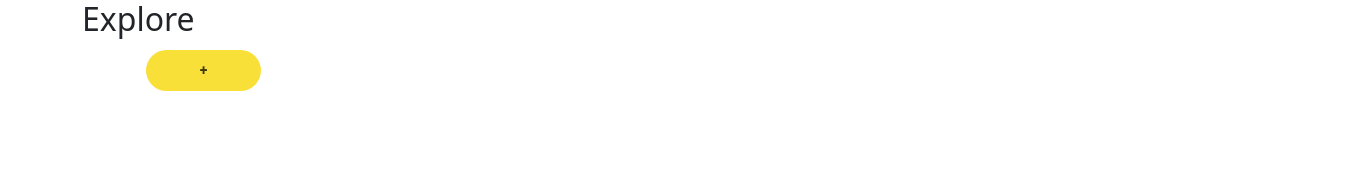
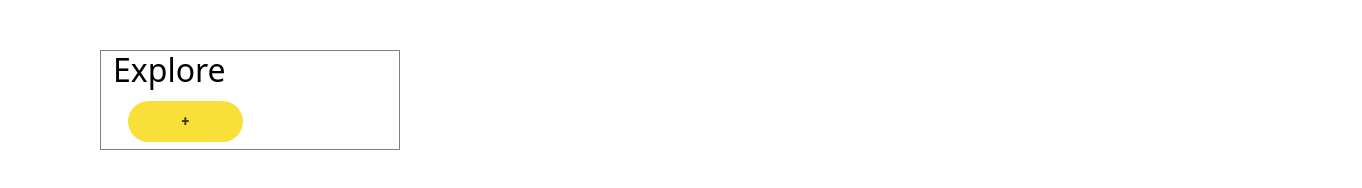
Before and after one commit to JoshuaYoung1997/JoshuaYoung1997.github.io, a website: page index.html in a window 1280 px wide. Shown: the whole page, 1362 px wide, since content can reach past the window. Drawn offline with nearby package versions, Linux system fonts and the light colour scheme.

Commit message:
More Changes

```diff
--- a/index.html
+++ b/index.html
@@ -22,7 +22,7 @@
 
 <body>
   <main>
-    <div class="container-fluid">
+    <div class="container-fluid" id="backgroundContainer">
        <div class="row">
          <div class="col-md-5" id="colorBack">
 
@@ -32,7 +32,7 @@
          </div>
        </div>
      </div>
-     <div class="container">
+     <div class="container" id="mainContainer">
       <div class="row">
         <div class="col-12" id="mainContent">
           <h2>Explore</h2>
--- a/style.css
+++ b/style.css
@@ -111,3 +111,22 @@
   #mainContent{
     justify-content: flex-start;
   }
+
+  #backgroundContainer{
+    position: relative;
+  }
+  /* #containerA{
+      height: 100px;
+      width: 500px;
+      border: solid 1px gray;
+  } */
+  #mainContainer{
+    position: absolute;
+    top: 50px;
+    left: 100px;
+    height: 100px;
+    width: 300px;
+    z-index: 1;
+    color: black;
+    border: solid 1px gray;
+  }
```
Also changed, not shown: output.css.
